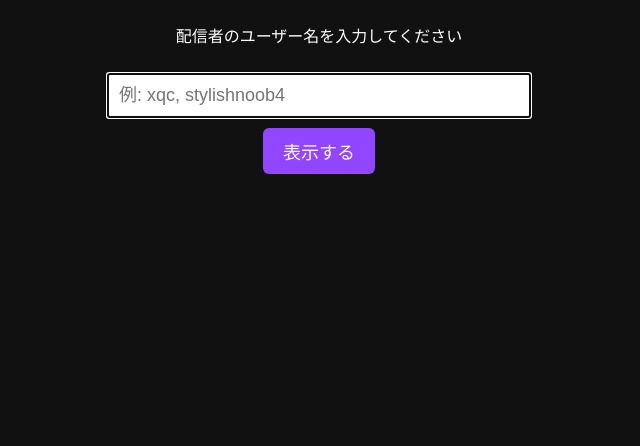
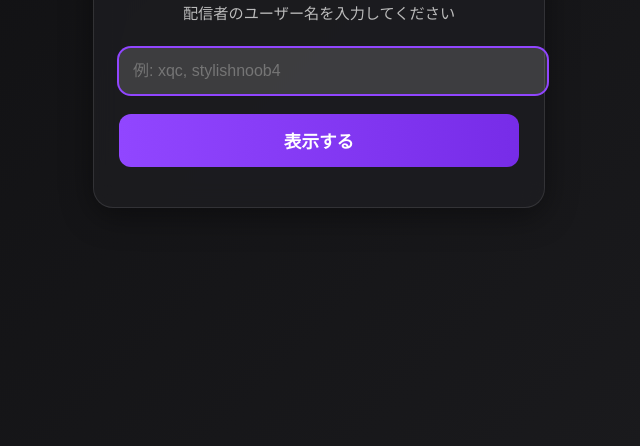
Before and after one commit to crow-streaming/crow-streaming.github.io, a plain HTML site: page index.html in a window 1280 px wide. Shown: the part 354-800 px from the top of the page, without its empty margins (321-961 px from the left). Drawn offline with Linux system fonts and the light colour scheme.

Commit message:
Update index.html

```diff
--- a/index.html
+++ b/index.html
@@ -2,7 +2,7 @@
 <html lang="ja">
 <head>
   <meta charset="UTF-8">
-  <title>Twitch Viewer - 配信者入力</title>
+  <title>Twitch Viewer</title>
   <link rel="manifest" href="manifest.json">
   <meta name="theme-color" content="#111">
   <meta name="apple-mobile-web-app-capable" content="yes">
@@ -10,42 +10,102 @@
   <link rel="apple-touch-icon" href="icon-192.png">
   <style>
     body {
-      display:flex;
-      flex-direction:column;
-      justify-content:center;
-      align-items:center;
-      height:100vh;
-      background:#111;
-      color:white;
-      font-family:sans-serif;
-      margin:0;
+      margin: 0;
+      height: 100vh;
+      display: flex;
+      justify-content: center;
+      align-items: center;
+      background: linear-gradient(135deg, #0e0e10, #1c1c1f);
+      font-family: 'Segoe UI', sans-serif;
+      color: white;
     }
+
+    .card {
+      background: rgba(30, 30, 35, 0.7);
+      border-radius: 20px;
+      padding: 40px 25px;
+      text-align: center;
+      width: 90%;
+      max-width: 400px;
+      box-shadow: 0 8px 32px rgba(0,0,0,0.4);
+      backdrop-filter: blur(12px);
+      border: 1px solid rgba(255, 255, 255, 0.1);
+      animation: fadeIn 0.8s ease;
+    }
+
+    h1 {
+      font-size: 1.8rem;
+      margin-bottom: 10px;
+      color: #9146FF;
+      text-shadow: 0 0 10px rgba(145,70,255,0.6);
+    }
+
+    p {
+      font-size: 0.95rem;
+      margin-bottom: 25px;
+      color: #bbb;
+    }
+
     input {
-      padding:10px;
-      font-size:18px;
-      margin:10px;
-      width:80%;
-      max-width:400px;
+      width: 100%;
+      padding: 14px;
+      font-size: 1rem;
+      border-radius: 12px;
+      border: none;
+      outline: none;
+      margin-bottom: 20px;
+      background: rgba(255,255,255,0.08);
+      color: white;
+      transition: all 0.3s;
     }
+
+    input:focus {
+      background: rgba(255,255,255,0.15);
+      box-shadow: 0 0 0 2px #9146FF;
+    }
+
     button {
-      padding:10px 20px;
-      font-size:18px;
-      background:#9146FF;
-      color:white;
-      border:none;
-      border-radius:6px;
-      cursor:pointer;
+      width: 100%;
+      padding: 14px;
+      font-size: 1.1rem;
+      font-weight: bold;
+      border: none;
+      border-radius: 12px;
+      background: linear-gradient(90deg, #9146FF, #772ce8);
+      color: white;
+      cursor: pointer;
+      transition: transform 0.15s, box-shadow 0.15s;
     }
+
     button:hover {
-      background:#772ce8;
+      transform: translateY(-2px);
+      box-shadow: 0 6px 20px rgba(145,70,255,0.5);
+    }
+
+    button:active {
+      transform: translateY(0);
+      box-shadow: none;
+    }
+
+    @keyframes fadeIn {
+      from { opacity: 0; transform: translateY(20px); }
+      to { opacity: 1; transform: translateY(0); }
+    }
+
+    /* スマホでのタップ領域を広く */
+    @media (max-width: 600px) {
+      h1 { font-size: 1.5rem; }
+      .card { padding: 30px 20px; }
     }
   </style>
 </head>
 <body>
-  <h1>Twitch 弾幕ビューア</h1>
-  <p>配信者のユーザー名を入力してください</p>
-  <input type="text" id="channel" placeholder="例: xqc, stylishnoob4" autofocus>
-  <button onclick="go()">表示する</button>
+  <div class="card">
+    <h1>Twitch 弾幕ビューア</h1>
+    <p>配信者のユーザー名を入力してください</p>
+    <input type="text" id="channel" placeholder="例: xqc, stylishnoob4" autofocus>
+    <button onclick="go()">表示する</button>
+  </div>
 
   <script>
     const input = document.getElementById("channel");
@@ -68,24 +128,20 @@
       if (last) input.value = last;
     };
 
-    // サービスワーカー登録
     if ('serviceWorker' in navigator) {
       navigator.serviceWorker.register('./service-worker.js');
     }
 
-    // -------- 画面固定ロジック --------
     const ua = navigator.userAgent.toLowerCase();
     const isIOS = /iphone|ipad|ipod/.test(ua);
     const isAndroid = /android/.test(ua);
 
     if (screen.orientation && screen.orientation.lock) {
       if (isAndroid) {
-        // Android → 縦固定
         screen.orientation.lock("portrait").catch(err => {
           console.log("Orientation lock failed:", err);
         });
       }
-      // iOS Safari/PWAは orientation.lock 非対応なので無処理
     }
   </script>
 </body>
```
